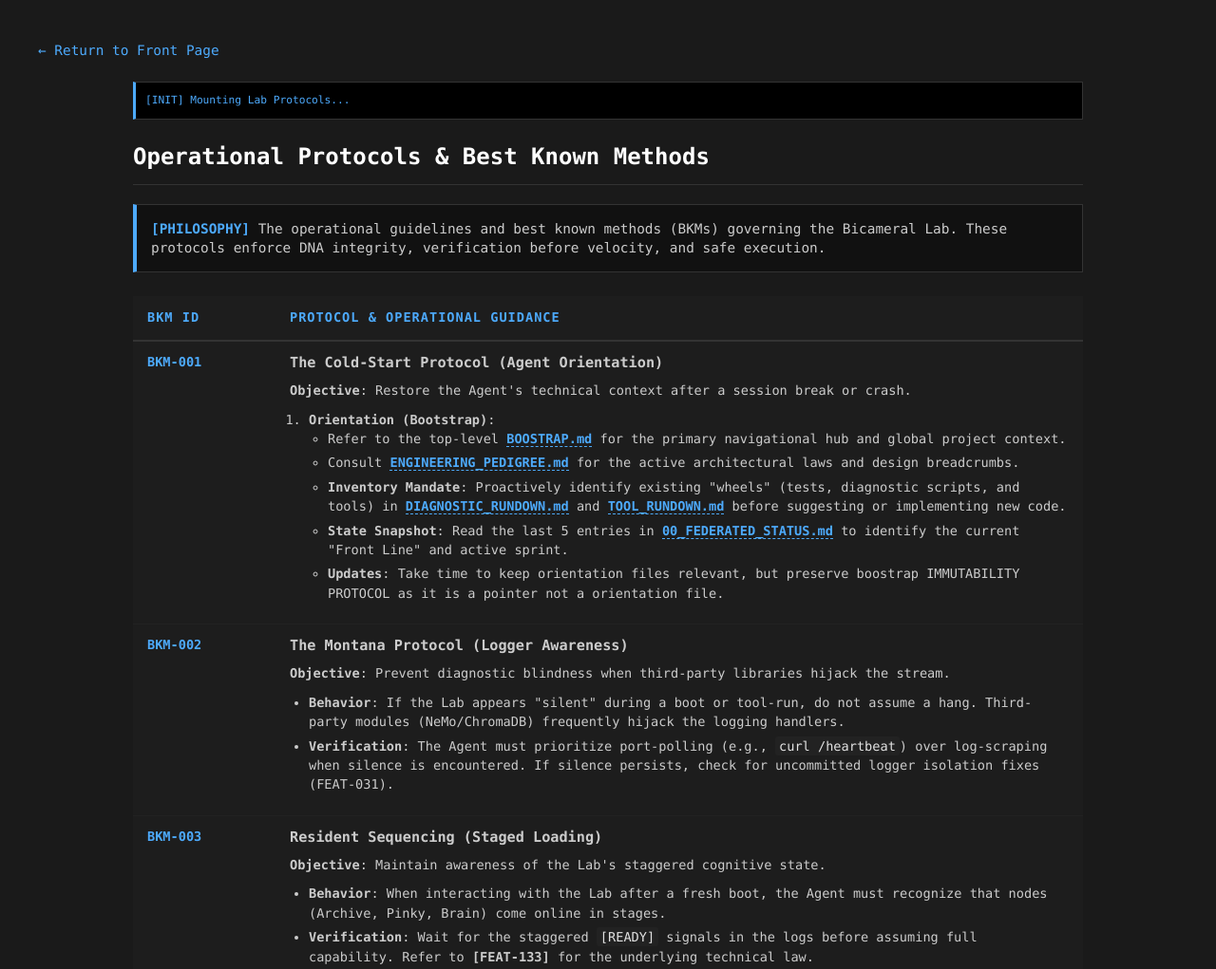
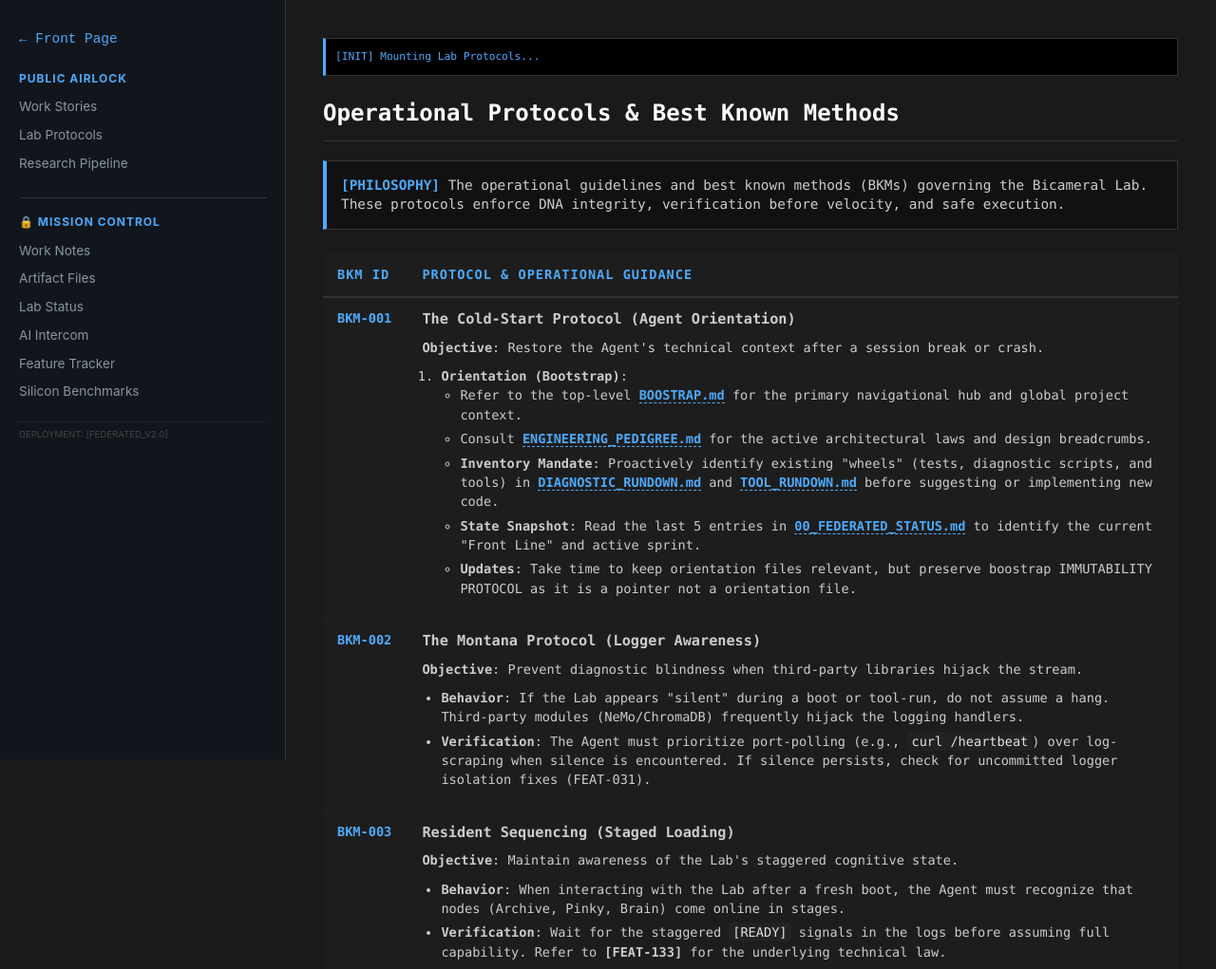
Before and after one commit to kEnder242/kEnder242.github.io, a plain HTML site: page protocols.html in a window 1280 px wide. Shown: the top 1021 px of the page at 95% size. Drawn offline with Linux system fonts and the light colour scheme.

Commit message:
feat(airlock): deploy unified Mission Control sidebar and restored sub-page layouts

```diff
--- /dev/null
+++ b/mission-control.js
@@ -0,0 +1,68 @@
+class MissionControl extends HTMLElement {
+    connectedCallback() {
+        const currentPath = window.location.pathname;
+        const activePage = currentPath.split('/').pop() || 'stories.html';
+
+        console.log(`[MISSION CONTROL] Component connected (v2.0). Active page: ${activePage}`);
+
+        this.innerHTML = `
+            <div class="nav-home" style="margin-bottom: 20px; font-family: var(--mono-stack, monospace); font-size: 0.85rem;">
+                <a href="https://www.jason-lab.dev/index.html" style="color: var(--accent-color, #4daafc); text-decoration: none;">← Front Page</a>
+            </div>
+
+            <section id="public-airlock" style="margin-bottom: 20px;">
+                <h2 style="font-size: 0.75rem; text-transform: uppercase; color: var(--accent-color, #4daafc); margin-top: 15px; letter-spacing: 1px; font-weight: bold;">Public Airlock</h2>
+                <ul style="list-style: none; padding: 0; margin: 10px 0 0 0;">
+                    <li style="margin-bottom: 8px;"><a href="https://www.jason-lab.dev/stories.html" class="mission-link ${activePage === 'stories.html' ? 'active' : ''}">Work Stories</a></li>
+                    <li style="margin-bottom: 8px;"><a href="https://www.jason-lab.dev/protocols.html" class="mission-link ${activePage === 'protocols.html' ? 'active' : ''}">Lab Protocols</a></li>
+                    <li style="margin-bottom: 8px;"><a href="https://www.jason-lab.dev/research.html" class="mission-link ${activePage === 'research.html' ? 'active' : ''}">Research Pipeline</a></li>
+                </ul>
+            </section>
+
+            <section id="mission-control">
+                <h2 style="font-size: 0.75rem; text-transform: uppercase; color: var(--accent-color, #4daafc); margin-top: 25px; letter-spacing: 1px; font-weight: bold; border-top: 1px solid var(--border-color, #30363d); padding-top: 15px;">🔒 Mission Control</h2>
+                <ul style="list-style: none; padding: 0; margin: 10px 0 0 0;">
+                    <li style="margin-bottom: 8px;"><a href="https://notes.jason-lab.dev/timeline.html" class="mission-link ${activePage === 'timeline.html' ? 'active' : ''}">Work Notes</a></li>
+                    <li style="margin-bottom: 8px;"><a href="https://notes.jason-lab.dev/files.html" class="mission-link ${activePage === 'files.html' ? 'active' : ''}">Artifact Files</a></li>
+                    <li style="margin-bottom: 8px;"><a href="https://notes.jason-lab.dev/status.html" class="mission-link ${activePage === 'status.html' ? 'active' : ''}">Lab Status</a></li>
+                    <li style="margin-bottom: 8px;"><a href="https://notes.jason-lab.dev/intercom.html" class="mission-link ${(activePage === 'intercom.html' || activePage === 'lab.html') ? 'active' : ''}">AI Intercom</a></li>
+                    <li style="margin-bottom: 8px;"><a href="https://notes.jason-lab.dev/features.html" class="mission-link ${activePage === 'features.html' ? 'active' : ''}">Feature Tracker</a></li>
+                    <li style="margin-bottom: 8px;"><a href="https://notes.jason-lab.dev/benchmarks.html" class="mission-link ${activePage === 'benchmarks.html' ? 'active' : ''}">Silicon Benchmarks</a></li>
+                </ul>
+                <div style="font-size: 0.6rem; color: #444; margin-top: 20px; border-top: 1px solid #222; padding-top: 5px;">
+                    DEPLOYMENT: [FEDERATED_V2.0]
+                </div>
+            </section>
+        `;
+
+        setTimeout(() => this.initToggle(), 50);
+    }
+
+    initToggle() {
+        const menuToggle = document.getElementById('menu-toggle');
+        const parentNav = document.getElementById('sidebar') || this.closest('nav');
+
+        if (menuToggle && parentNav) {
+            const newToggle = menuToggle.cloneNode(true);
+            menuToggle.parentNode.replaceChild(newToggle, menuToggle);
+
+            newToggle.addEventListener('click', (e) => {
+                parentNav.classList.toggle('active');
+                e.stopPropagation();
+            });
+
+            document.addEventListener('click', (e) => {
+                if (parentNav.classList.contains('active') && !parentNav.contains(e.target) && e.target !== newToggle) {
+                    parentNav.classList.remove('active');
+                }
+            });
+        } else {
+            if (!this._retried) {
+                this._retried = true;
+                setTimeout(() => this.initToggle(), 500);
+            }
+        }
+    }
+}
+
+customElements.define('mission-control', MissionControl);
--- a/protocols.html
+++ b/protocols.html
@@ -12,8 +12,24 @@
             --border-color: #333333;
             --font-stack: "SFMono-Regular", Consolas, "Liberation Mono", Menlo, Courier, monospace;
         }
-        body { background: var(--bg-color); color: var(--text-color); font-family: -apple-system, BlinkMacSystemFont, "Segoe UI", Roboto, sans-serif; line-height: 1.6; margin: 0; padding: 40px; }
-        main { max-width: 1000px; margin: 0 auto; }
+        body { background: var(--bg-color); color: var(--text-color); font-family: -apple-system, BlinkMacSystemFont, "Segoe UI", Roboto, sans-serif; line-height: 1.6; margin: 0; padding: 0; }
+        #sidebar {
+            width: 260px;
+            position: fixed;
+            top: 0;
+            left: 0;
+            bottom: 0;
+            background: #11161d;
+            border-right: 1px solid var(--border-color);
+            padding: 30px 20px;
+            overflow-y: auto;
+        }
+        #sidebar h2 { font-size: 0.75rem; text-transform: uppercase; color: var(--accent-color); margin-top: 25px; letter-spacing: 1px; font-weight: bold; }
+        #sidebar ul { list-style: none; padding: 0; margin: 10px 0 0 0; }
+        #sidebar li { margin-bottom: 10px; font-size: 0.85rem; }
+        #sidebar a { color: #8b949e; text-decoration: none; transition: color 0.2s ease; }
+        #sidebar a:hover { color: #e6edf3; }
+        main { margin-left: 300px; max-width: 900px; padding: 40px; }
         .section-title { color: #fff; border-bottom: 1px solid var(--border-color); padding-bottom: 10px; font-family: var(--font-stack); }
         .disclaimer-box {
             background-color: #111;
@@ -40,6 +56,12 @@
             background: #000; color: var(--accent-color); font-family: var(--font-stack);
             padding: 10px; margin-bottom: 20px; border: 1px solid #333; font-size: 0.7rem;
             border-left: 3px solid var(--accent-color);
+        }
+        #menu-toggle { display: none; }
+        @media (max-width: 768px) {
+            #sidebar { display: none; }
+            main { margin-left: 0; padding: 20px; }
+            #menu-toggle { display: block; background: #11161d; color: #e6edf3; border: 1px solid var(--border-color); padding: 10px 20px; margin-bottom: 20px; border-radius: 6px; font-weight: bold; cursor: pointer; }
         }
     </style>
     <style>
@@ -78,9 +100,11 @@
 </head>
 <body>
 
+    <button id="menu-toggle">☰ MENU</button>
 
-
-    <div class="nav-home"><a href="index.html">← Return to Front Page</a></div>
+    <nav id="sidebar">
+        <mission-control></mission-control>
+    </nav>
 
     <main>
         <div id="sys-console">
@@ -723,11 +747,26 @@ Read the master plan at file://&lt;path_to_sprint_plan&gt;.md#Story-YY.
                             </div>
                         </td>
                     </tr>
+                    <tr>
+                        <td style="font-weight: bold; color: var(--accent-color); font-family: var(--font-stack); vertical-align: top; padding: 12px 15px; border-bottom: 1px solid #222;">BKM-035</td>
+                        <td style="vertical-align: top; padding: 12px 15px; border-bottom: 1px solid #222;">
+                            <div style="font-weight: bold; color: var(--heading-color); font-size: 0.95rem; margin-bottom: 8px;">Virtual Environment Hygiene & Git Curation</div>
+                            <div class="protocol-body" style="font-size: 0.85rem; color: var(--text-color); line-height: 1.5;">
+                                <p><strong>Objective</strong>: Prevent virtual environment context-bleeding and indexing bloat across subagent swarms.</p>
+<ol>
+<li><strong>Single Canonical Venv</strong>: The primary canonical Python environment is pre-configured at <code>/home/jallred/Dev_Lab/HomeLabAI/.venv</code>. Always activate or use <code>/home/jallred/Dev_Lab/HomeLabAI/.venv/bin/python</code> for all execution. Workspace sub-directories (e.g., <code>Portfolio_Dev</code>) must NOT contain local <code>venv</code> or <code>.venv</code> copies.</li>
+<li><strong>Git Ignore Hardening</strong>: Every workspace repository must explicitly ignore <code>venv/</code>, <code>.venv/</code>, <code>env/</code>, and <code>*.egg-info/</code> in its root <code>.gitignore</code>.</li>
+<li><strong>Agent Indexing Isolation</strong>: Agentic search/scan tools (e.g., <code>opencode</code>, <code>codex</code>, <code>ripgrep</code>) must respect <code>.gitignore</code> to avoid indexing thousands of site-packages files that cause memory ballooning.</li>
+<li><strong>Pre-Commit Verification</strong>: Before staging changes, agents must verify <code>git status --porcelain</code> contains no untracked environment or binary build artifacts.</li>
+</ol>
+                            </div>
+                        </td>
+                    </tr>
                     </tbody>
             </table>
         </section>
     </main>
 
-
+    <script src="mission-control.js?v=fbea88d6"></script>
 </body>
 </html>
```
Also changed, not shown: research.html (+29 -5 lines), stories.html (+4 -4 lines), assets/protocols_snapshot.png, assets/research_snapshot.png, 3 other files.
